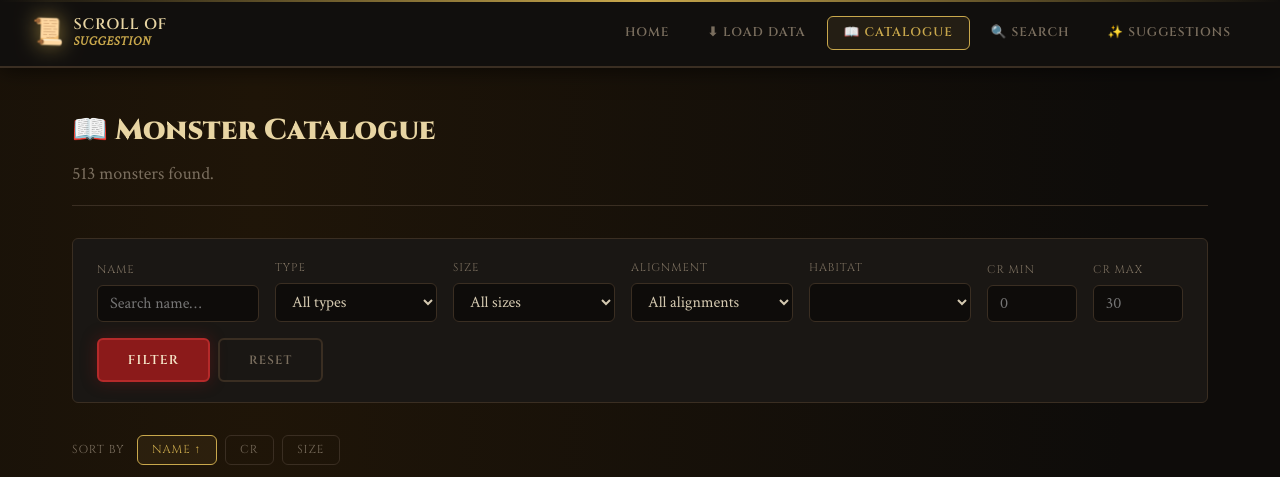
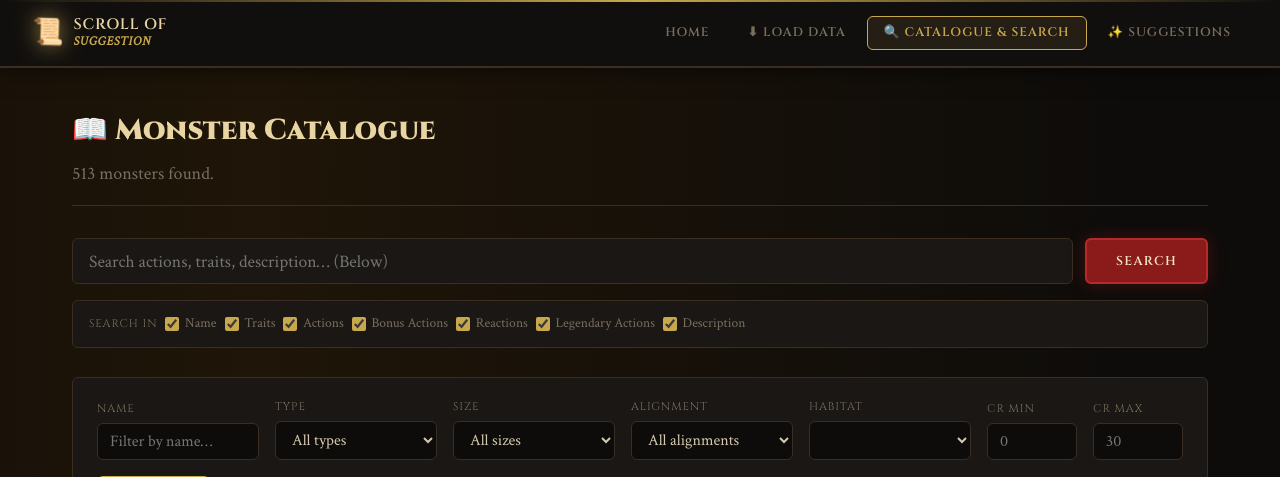
Before and after one commit to AlejandroVeBl/ScrollOfSuggestion, a Django app: page /catalogue/ in a window 1280 px wide. Shown: the top 477 px of the page. Run offline with Django 4.2, Linux system fonts and the light colour scheme; data comes from the database, SQL or seed files in the repository.

Commit message:
Merged search and catalogue

```diff
--- a/monsters/templates/monsters/catalogue.html
+++ b/monsters/templates/monsters/catalogue.html
@@ -7,14 +7,40 @@
   <p class="page-desc">{{ total }} monster{{ total|pluralize }} found.</p>
 </div>
 
-<!-- ── Filters ── -->
-<form method="GET" class="filter-form">
+<form method="GET">
+
+  <!-- ── Full-text search bar ── -->
+  <div class="search-bar">
+    <input type="text" name="q" value="{{ query_str }}"
+           class="search-input" placeholder="Search actions, traits, description… (Below)">
+    <button type="submit" class="btn btn-primary">Search</button>
+    {% if query_str or name_query or type_filter or size_filter or align_filter or habitat_filter or cr_min or cr_max %}
+      <a href="{% url 'monsters:catalogue' %}" class="btn btn-outline">Reset</a>
+    {% endif %}
+  </div>
+
+  <!-- ── Whoosh field checkboxes ── -->
+  <div class="search-fields">
+    <span class="filter-label">Search in</span>
+    {% for key, label in available_fields.items %}
+    <label class="field-checkbox">
+      <input type="checkbox" name="fields" value="{{ key }}"
+             {% if key in selected_fields %}checked{% endif %}>
+      {{ label }}
+    </label>
+    {% endfor %}
+  </div>
+
+  <br>
+
+  <!-- ── DB filters ── -->
+  <div class="filter-form">
     <div class="filter-row">
 
       <div class="filter-group">
         <label class="filter-label">Name</label>
         <input type="text" name="name" value="{{ name_query }}"
-             class="filter-input" placeholder="Search name…">
+               class="filter-input" placeholder="Filter by name…">
       </div>
 
       <div class="filter-group">
@@ -70,41 +96,37 @@
       </div>
 
       <div class="filter-group filter-group--btn">
-      <button type="submit" class="btn btn-primary">Filter</button>
-      <a href="{% url 'monsters:catalogue' %}" class="btn btn-outline">Reset</a>
+        <button type="submit" class="btn btn-secondary">Filter</button>
       </div>
 
     </div>
-</form>
+  </div>
 
-<!-- ── Sort bar ── -->
+  <!-- ── Sort bar (hidden when using Whoosh — results are by relevance) ── -->
+  {% if not query_str %}
   <div class="sort-bar">
     <span class="sort-label">Sort by</span>
 
     <a href="?name={{ name_query }}&type={{ type_filter }}&size={{ size_filter }}&alignment={{ align_filter }}&habitat={{ habitat_filter }}&cr_min={{ cr_min }}&cr_max={{ cr_max }}&sort=name&order={% if sort_by == 'name' %}{{ next_order }}{% else %}asc{% endif %}"
        class="sort-btn {% if sort_by == 'name' %}sort-btn--active{% endif %}">
-    Name
-    {% if sort_by == 'name' %}
-      {% if sort_order == 'asc' %}↑{% else %}↓{% endif %}
-    {% endif %}
+      Name {% if sort_by == 'name' %}{% if sort_order == 'asc' %}↑{% else %}↓{% endif %}{% endif %}
     </a>
 
     <a href="?name={{ name_query }}&type={{ type_filter }}&size={{ size_filter }}&alignment={{ align_filter }}&habitat={{ habitat_filter }}&cr_min={{ cr_min }}&cr_max={{ cr_max }}&sort=cr&order={% if sort_by == 'cr' %}{{ next_order }}{% else %}asc{% endif %}"
        class="sort-btn {% if sort_by == 'cr' %}sort-btn--active{% endif %}">
-    CR
-    {% if sort_by == 'cr' %}
-      {% if sort_order == 'asc' %}↑{% else %}↓{% endif %}
-    {% endif %}
+      CR {% if sort_by == 'cr' %}{% if sort_order == 'asc' %}↑{% else %}↓{% endif %}{% endif %}
     </a>
 
     <a href="?name={{ name_query }}&type={{ type_filter }}&size={{ size_filter }}&alignment={{ align_filter }}&habitat={{ habitat_filter }}&cr_min={{ cr_min }}&cr_max={{ cr_max }}&sort=size&order={% if sort_by == 'size' %}{{ next_order }}{% else %}asc{% endif %}"
        class="sort-btn {% if sort_by == 'size' %}sort-btn--active{% endif %}">
-    Size
-    {% if sort_by == 'size' %}
-      {% if sort_order == 'asc' %}↑{% else %}↓{% endif %}
-    {% endif %}
+      Size {% if sort_by == 'size' %}{% if sort_order == 'asc' %}↑{% else %}↓{% endif %}{% endif %}
     </a>
   </div>
+  {% else %}
+  <p class="sort-relevance-note">Showing results by search relevance — clear the search to re-enable sorting.</p>
+  {% endif %}
+
+</form>
 
 <!-- ── Monster grid ── -->
 {% if monsters %}
@@ -112,22 +134,17 @@
   {% for m in monsters %}
   <a href="{% url 'monsters:detail' m.pk %}" class="monster-card-link">
     <div class="monster-card">
-
       {% if m.image_url %}
       <div class="monster-card__img-wrap">
         <img src="{{ m.image_url }}" alt="{{ m.name }}" class="monster-card__img" loading="lazy">
       </div>
       {% else %}
-      <div class="monster-card__img-wrap monster-card__img-wrap--empty">
-        <span>🐉</span>
-      </div>
+      <div class="monster-card__img-wrap monster-card__img-wrap--empty"><span>🐉</span></div>
       {% endif %}
-
       <div class="monster-card__body">
         <h3 class="monster-card__name">{{ m.name }}</h3>
         <p class="monster-card__meta">{{ m.size }} {{ m.type }}</p>
         <p class="monster-card__meta monster-card__meta--muted">{{ m.alignment }}</p>
-
         <div class="monster-card__stats">
           <div class="stat-pill">
             <span class="stat-pill__label">CR</span>
@@ -143,15 +160,13 @@
           </div>
         </div>
       </div>
-
     </div>
   </a>
   {% endfor %}
 </div>
-
 {% else %}
 <div class="empty-state">
-  <p>🐉 No monsters match your filters. <a href="{% url 'monsters:catalogue' %}">Reset filters</a>.</p>
+  <p>🐉 No monsters match your search. <a href="{% url 'monsters:catalogue' %}">Reset</a>.</p>
 </div>
 {% endif %}
 
--- a/monsters/templates/monsters/search.html
+++ b/monsters/templates/monsters/search.html
@@ -11,7 +11,7 @@
 
   <div class="search-bar">
     <input type="text" name="q" value="{{ query_str }}"
-           class="search-input" placeholder="e.g. acid breath, telepathy, fire immunity…"
+           class="search-input" placeholder="e.g. acid breath, telepathy…"
            autofocus>
     <button type="submit" class="btn btn-primary">Search</button>
   </div>
--- a/monsters/urls.py
+++ b/monsters/urls.py
@@ -1,4 +1,5 @@
 from django.urls import path
+from django.views.generic import RedirectView
 from . import views
 
 app_name = 'monsters'
@@ -7,7 +8,7 @@ urlpatterns = [
     path('',            views.home,     name='home'),
     path('load/',       views.load,     name='load'),
     path('catalogue/',  views.catalogue, name='catalogue'),
-    path('search/',     views.search,   name='search'),
+    path('search/',           RedirectView.as_view(pattern_name='monsters:catalogue'), name='search'),
     path('suggest/',    views.suggest,  name='suggest'),
     path('monster/<int:pk>/', views.detail,  name='detail'),
     path('build-index/', views.build_index_view, name='build_index'),
--- a/monsters/utils/whoosh_index.py
+++ b/monsters/utils/whoosh_index.py
@@ -3,7 +3,7 @@ import shutil
 from django.conf import settings
 from whoosh import index
 from whoosh.fields import Schema, TEXT, KEYWORD, NUMERIC, ID
-from whoosh.qparser import MultifieldParser, OrGroup
+from whoosh.qparser import MultifieldParser, OrGroup, AndGroup
 from whoosh.query import Every
 
 
@@ -87,7 +87,7 @@ def search_monsters(query_str, fields=None, limit=50):
             from whoosh.query import Every
             hits = searcher.search(Every(), limit=limit)
         else:
-            parser = MultifieldParser(fields, schema=ix.schema, group=OrGroup)
+            parser = MultifieldParser(fields, schema=ix.schema, group=AndGroup)
             query  = parser.parse(query_str)
             hits   = searcher.search(query, limit=limit)
 
--- a/monsters/views.py
+++ b/monsters/views.py
@@ -9,6 +9,15 @@ from monsters.utils.whoosh_index import search_monsters
 from monsters.utils.whoosh_index import build_index
 
 # ── Helpers ─────────────────────
+available_fields = {
+    "name":               "Name",
+    "traits":             "Traits",
+    "actions":            "Actions",
+    "bonus_actions":      "Bonus Actions",
+    "reactions":          "Reactions",
+    "legendary_actions":  "Legendary Actions",
+    "description":        "Description",
+}
 
 # ── Helper.SaveMonster ─────────────────────
 
@@ -74,8 +83,7 @@ def load(request):
 # ── Catalogue ─────────────────────
 
 def catalogue(request):
-    monsters = Monster.objects.all()
-
+    query_str      = request.GET.get("q", "").strip()
     name_query     = request.GET.get("name", "").strip()
     type_filter    = request.GET.get("type", "").strip()
     size_filter    = request.GET.get("size", "").strip()
@@ -83,9 +91,21 @@ def catalogue(request):
     habitat_filter = request.GET.get("habitat", "").strip()
     cr_min         = request.GET.get("cr_min", "").strip()
     cr_max         = request.GET.get("cr_max", "").strip()
-    sort_by        = request.GET.get("sort", "name")       # "name" | "cr" | "size"
-    sort_order     = request.GET.get("order", "asc")       # "asc"  | "desc"
+    sort_by        = request.GET.get("sort", "name")
+    sort_order     = request.GET.get("order", "asc")
 
+    selected_fields = request.GET.getlist("fields")
+    if not selected_fields:
+        selected_fields = list(available_fields.keys())
+
+    # ── If text query: start from Whoosh results ──────────────────────
+    if query_str:
+        pks = search_monsters(query_str, fields=selected_fields)
+        monsters = Monster.objects.filter(pk__in=pks)
+    else:
+        monsters = Monster.objects.all()
+
+    # ── DB filters ────────────────────────────────────────────────────
     if name_query:
         monsters = monsters.filter(name__icontains=name_query)
     if type_filter:
@@ -115,19 +135,19 @@ def catalogue(request):
     if cr_max:
         all_monsters = [m for m in all_monsters if cr_to_float(m.cr) <= float(cr_max)]
 
-    # ── Sorting ───────────────────────────────────────────────────────
-    SIZE_ORDER = {
-        "Tiny": 1, "Small": 2, "Medium": 3,
-        "Large": 4, "Huge": 5, "Gargantuan": 6,
-    }
-    reverse = sort_order == "desc"
-
-    if sort_by == "cr":
-        all_monsters.sort(key=lambda m: cr_to_float(m.cr), reverse=reverse)
-    elif sort_by == "size":
-        all_monsters.sort(key=lambda m: SIZE_ORDER.get(m.size, 99), reverse=reverse)
-    else:
-        all_monsters.sort(key=lambda m: m.name, reverse=reverse)
+    # ── If Whoosh query: preserve relevance order, else sort ──────────
+    if not query_str:
+        SIZE_ORDER = {
+            "Tiny": 1, "Small": 2, "Medium": 3,
+            "Large": 4, "Huge": 5, "Gargantuan": 6,
+        }
+        reverse = sort_order == "desc"
+        if sort_by == "cr":
+            all_monsters.sort(key=lambda m: cr_to_float(m.cr), reverse=reverse)
+        elif sort_by == "size":
+            all_monsters.sort(key=lambda m: SIZE_ORDER.get(m.size, 99), reverse=reverse)
+        else:
+            all_monsters.sort(key=lambda m: m.name, reverse=reverse)
 
     # ── Dropdown options ──────────────────────────────────────────────
     all_types      = Monster.objects.values_list("type",      flat=True).distinct().order_by("type")
@@ -135,26 +155,28 @@ def catalogue(request):
     all_alignments = Monster.objects.values_list("alignment", flat=True).distinct().order_by("alignment")
     all_habitats   = Monster.objects.values_list("habitat",   flat=True).distinct().order_by("habitat")
 
-    # ── Next order (for toggle links) ─────────────────────────────────
     next_order = "desc" if sort_order == "asc" else "asc"
 
     context = {
-        "monsters":       all_monsters,
-        "total":          len(all_monsters),
-        "all_types":      all_types,
-        "all_sizes":      all_sizes,
-        "all_alignments": all_alignments,
-        "all_habitats":   all_habitats,
-        "name_query":     name_query,
-        "type_filter":    type_filter,
-        "size_filter":    size_filter,
-        "align_filter":   align_filter,
-        "habitat_filter": habitat_filter,
-        "cr_min":         cr_min,
-        "cr_max":         cr_max,
-        "sort_by":        sort_by,
-        "sort_order":     sort_order,
-        "next_order":     next_order,
+        "monsters":         all_monsters,
+        "total":            len(all_monsters),
+        "all_types":        all_types,
+        "all_sizes":        all_sizes,
+        "all_alignments":   all_alignments,
+        "all_habitats":     all_habitats,
+        "query_str":        query_str,
+        "name_query":       name_query,
+        "type_filter":      type_filter,
+        "size_filter":      size_filter,
+        "align_filter":     align_filter,
+        "habitat_filter":   habitat_filter,
+        "cr_min":           cr_min,
+        "cr_max":           cr_max,
+        "sort_by":          sort_by,
+        "sort_order":       sort_order,
+        "next_order":       next_order,
+        "available_fields": available_fields,
+        "selected_fields":  selected_fields,
     }
     return render(request, "monsters/catalogue.html", context)
 
--- a/static/css/main.css
+++ b/static/css/main.css
@@ -277,6 +277,13 @@ a:hover { color: var(--gold-light); }
   text-transform: uppercase;
   letter-spacing: 0.1em;
   margin: 1rem 0;
+}
+
+.sort-relevance-note {
+  font-size: 0.82rem;
+  color: var(--text-muted);
+  font-style: italic;
+  margin-bottom: 1.25rem;
 }
 
 /* ══════════════════ FEATURE CARDS ══════════════════ */
--- a/templates/base.html
+++ b/templates/base.html
@@ -37,14 +37,8 @@
       </li>
       <li>
         <a href="{% url 'monsters:catalogue' %}"
-           class="nav-link {% if request.resolver_match.url_name == 'catalogue' %}active{% endif %}">
-          📖 Catalogue
-        </a>
-      </li>
-      <li>
-        <a href="{% url 'monsters:search' %}"
-           class="nav-link {% if request.resolver_match.url_name == 'search' %}active{% endif %}">
-          🔍 Search
+          class="nav-link {% if request.resolver_match.url_name == 'catalogue' %}active{% endif %}">
+          🔍 Catalogue & Search
         </a>
       </li>
       <li>
```
Also changed, not shown: monsters/templates/monsters/home.html (+3 -9 lines). Lines whose indentation alone changed are shown as unchanged.
